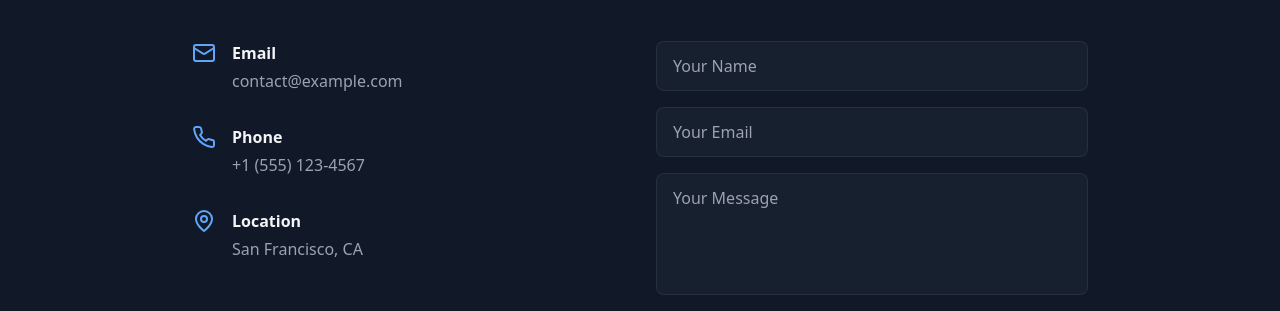
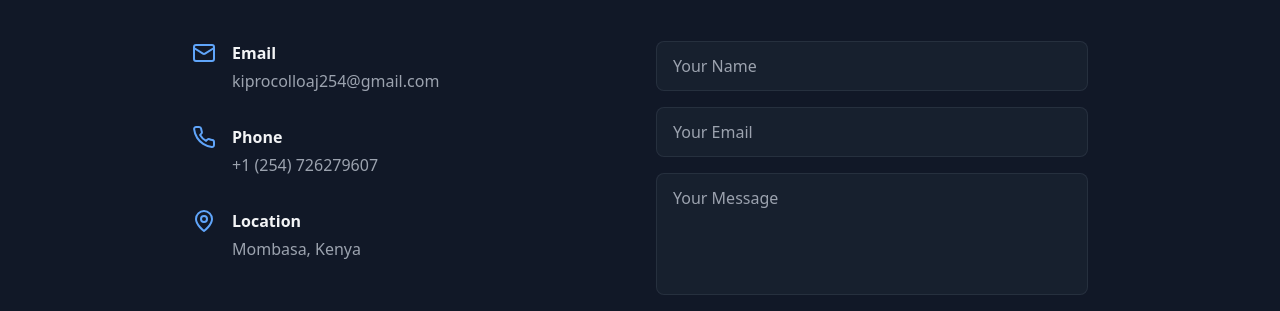
Before and after one commit to AJ-Collins/portfolio, a React (Vite) app: page / in a window 1280 px wide. Shown: the part 4189-4500 px from the top of the page. Built offline with nearby package versions, Linux system fonts and the light colour scheme.

Commit message:
Corrected the contact information

```diff
--- a/src/components/Contact.tsx
+++ b/src/components/Contact.tsx
@@ -40,8 +40,8 @@ const Contact = () => {
               </div>
               <div>
                 <h3 className="font-semibold mb-1">Email</h3>
-                <a href="mailto:contact@example.com" className="text-gray-400 hover:text-white transition-colors">
-                  contact@example.com
+                <a href="mailto:kiprocolloaj254@gmail.com" className="text-gray-400 hover:text-white transition-colors">
+                  kiprocolloaj254@gmail.com
                 </a>
               </div>
             </div>
@@ -53,7 +53,7 @@ const Contact = () => {
               <div>
                 <h3 className="font-semibold mb-1">Phone</h3>
                 <a href="tel:+15551234567" className="text-gray-400 hover:text-white transition-colors">
-                  +1 (555) 123-4567
+                  +1 (254) 726279607
                 </a>
               </div>
             </div>
@@ -64,7 +64,7 @@ const Contact = () => {
               </div>
               <div>
                 <h3 className="font-semibold mb-1">Location</h3>
-                <p className="text-gray-400">San Francisco, CA</p>
+                <p className="text-gray-400">Mombasa, Kenya</p>
               </div>
             </div>
           </div>
--- a/src/components/Navbar.tsx
+++ b/src/components/Navbar.tsx
@@ -92,7 +92,7 @@ const Navbar = () => {
               <Linkedin className="w-5 h-5" />
             </a>
             <a
-              href="kiprocolloaj254@gmail.com"
+              href="mailto:kiprocolloaj254@gmail.com"
               className="text-gray-400 hover:text-white transition-colors"
               aria-label="Email"
             >
@@ -149,7 +149,7 @@ const Navbar = () => {
                 <Linkedin className="w-5 h-5" />
               </a>
               <a
-                href="kiprocolloaj254@gmail.com"
+                href="mailto:kiprocolloaj254@gmail.com"
                 className="text-gray-400 hover:text-white transition-colors"
                 aria-label="Email"
               >
```
